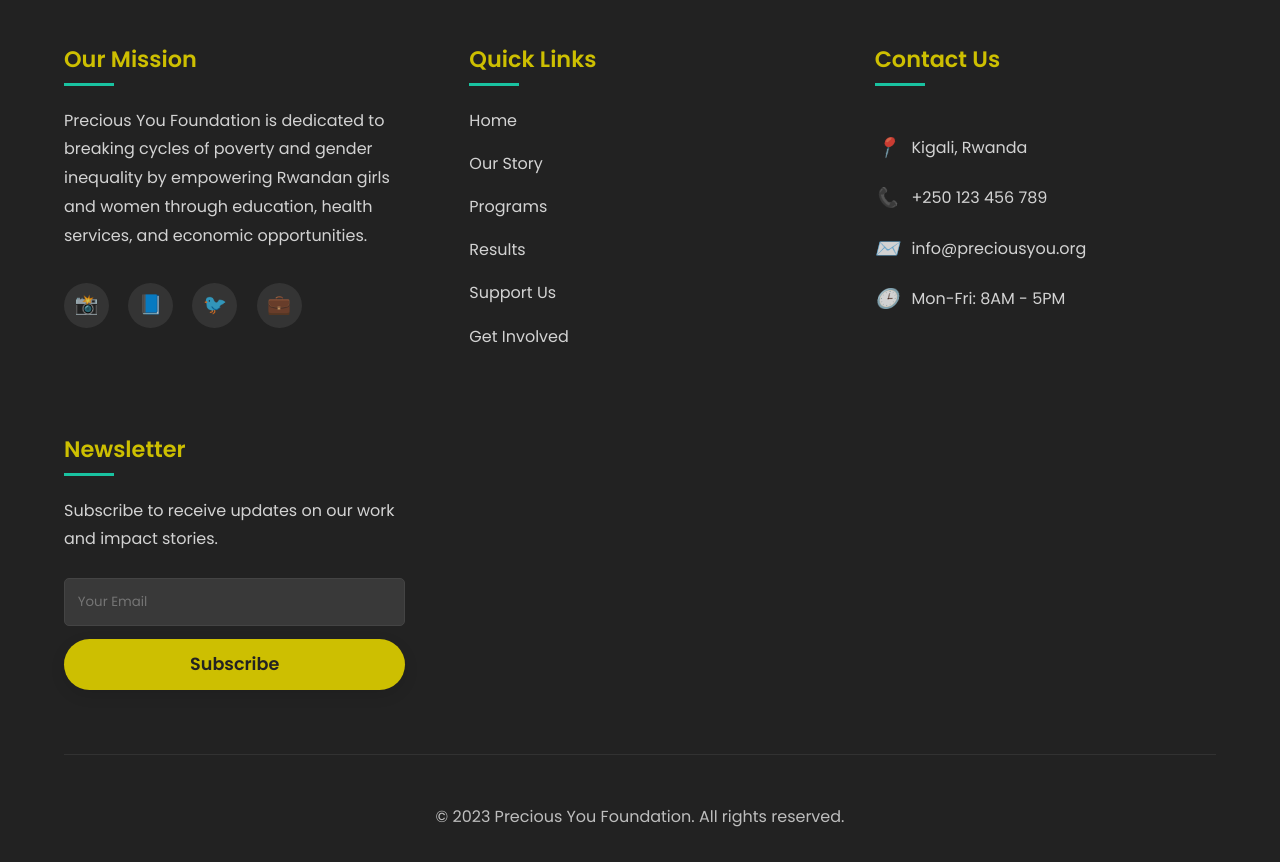
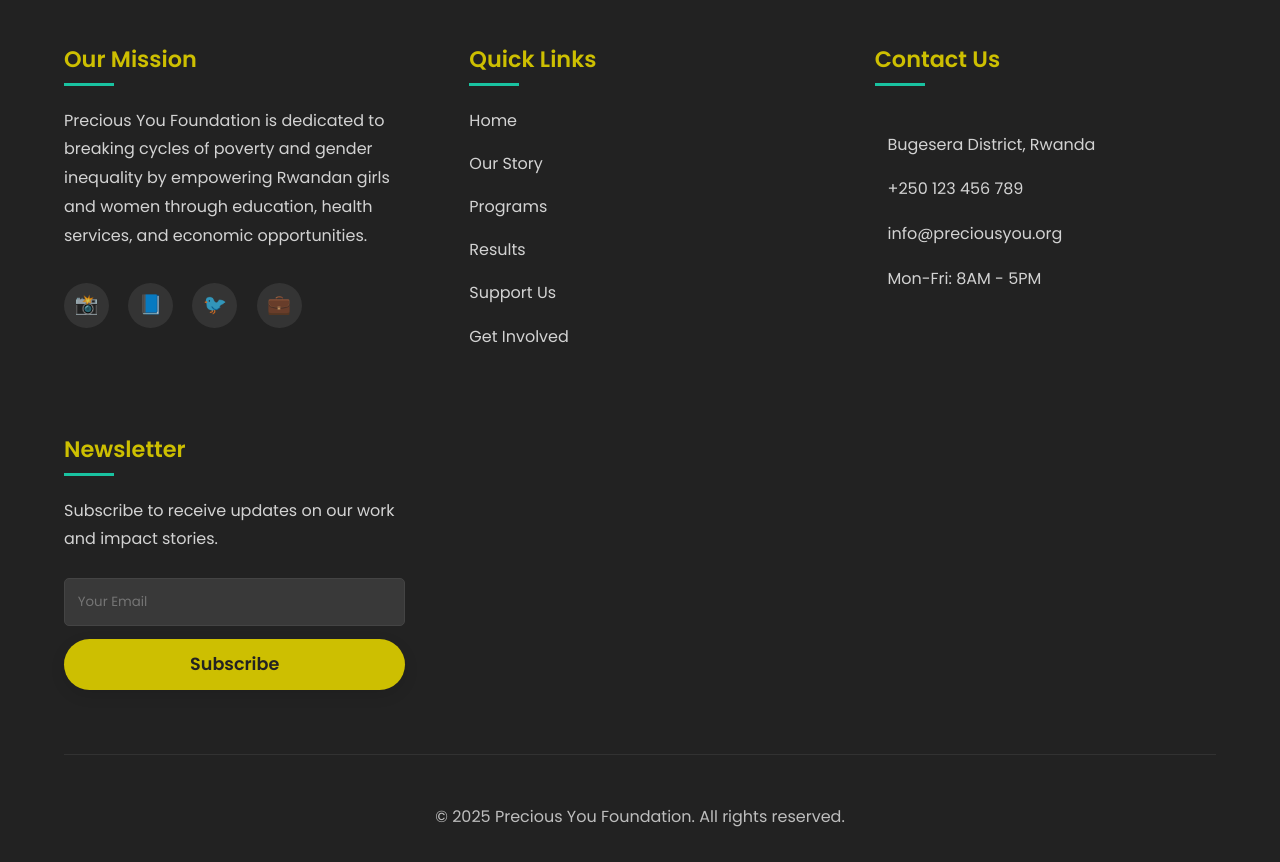
Before and after one commit to ShemaM/Precious-You-Foundation, a plain HTML site: page index.html in a window 1280 px wide. Shown: the part 3800-4662 px from the top of the page. Drawn offline with Linux system fonts and the light colour scheme.

```diff
--- a/index.html
+++ b/index.html
@@ -807,10 +807,10 @@
             <div class="footer-column">
                 <h3>Contact Us</h3>
                 <div class="contact-info">
-                    <p><i>📍</i> Kigali, Rwanda</p>
-                    <p><i>📞</i> +250 123 456 789</p>
-                    <p><i>✉️</i> info@preciousyou.org</p>
-                    <p><i>🕒</i> Mon-Fri: 8AM - 5PM</p>
+                    <p><i class="fas fa-map-marker-alt"></i> Bugesera District, Rwanda</p>
+                    <p><i class="fas fa-phone-alt"></i> +250 123 456 789</p>
+                    <p><i class="fas fa-envelope"></i> info@preciousyou.org</p>
+                    <p><i class="fas fa-clock"></i> Mon-Fri: 8AM - 5PM</p>
                 </div>
             </div>
             <div class="footer-column">
@@ -823,7 +823,7 @@
             </div>
         </div>
         <div class="copyright">
-            <p>&copy; 2023 Precious You Foundation. All rights reserved.</p>
+            <p>&copy; 2025 Precious You Foundation. All rights reserved.</p>
         </div>
     </footer>
 
```
